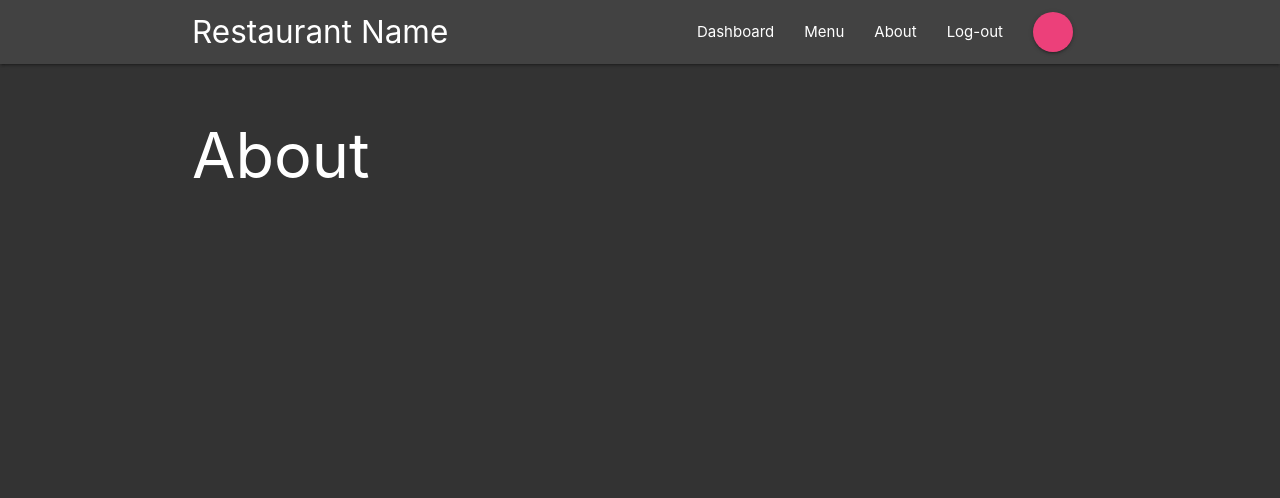
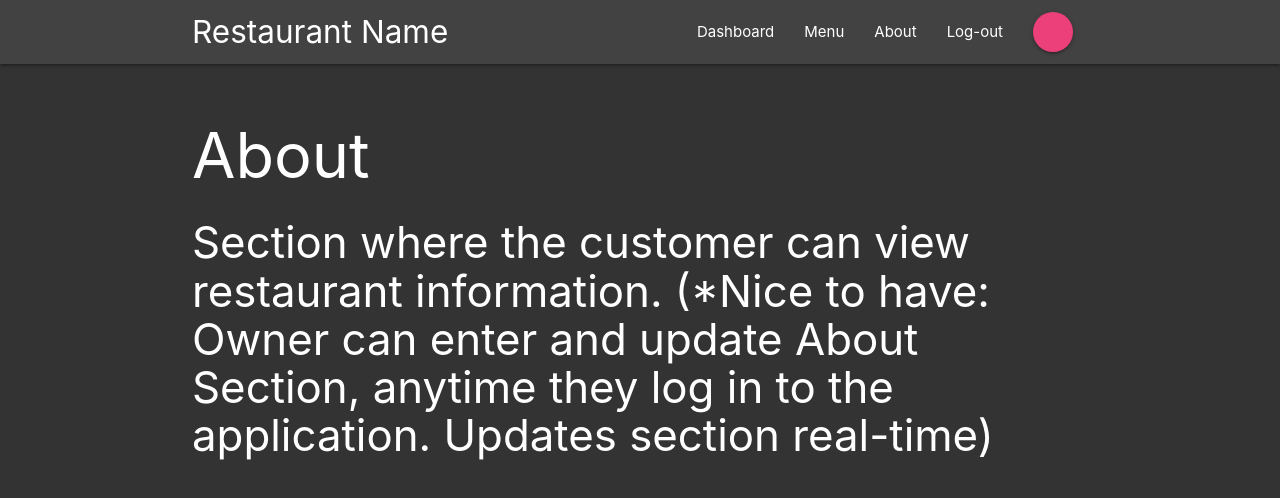
Before and after one commit to mandres2/restaurant_online_order_application, a React (Create React App) app: page /about in a window 1280 px wide. Shown: the top 498 px of the page. Built offline with nearby package versions, Linux system fonts and the light colour scheme.

Commit message:
Added details to about

```diff
--- a/src/components/about/aboutRestaurant.js
+++ b/src/components/about/aboutRestaurant.js
@@ -7,6 +7,8 @@ function AboutRestaurant() {
 
       <h1>About</h1>
 
+      <h3>Section where the customer can view restaurant information. (*Nice to have: Owner can enter and update About Section, anytime they log in to the application. Updates section real-time)</h3>
+
     </div>
   );
 }
```
